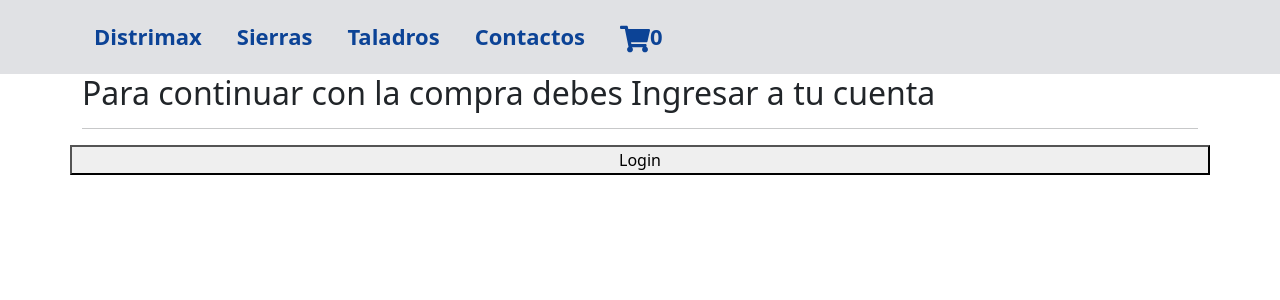
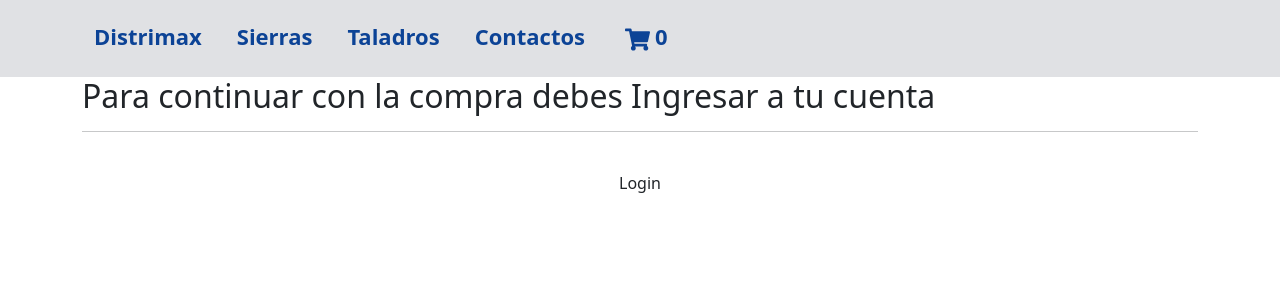
Before and after one commit to Diego-2021/Ecommerce_coder, a React (Create React App) app: page /detail/1 in a window 1280 px wide. Shown: the top 300 px of the page. Built offline with nearby package versions, Linux system fonts and the light colour scheme.

Commit message:
Se modifico estructura de botones

```diff
--- a/src/App.js
+++ b/src/App.js
@@ -29,8 +29,7 @@ function App() {
           <BrowserRouter>
             {/*navbar lo dejamos afuera del swich para que quede estatico cuando nos movemos*/}
             <NavBar />
-
-            <Switch>
+          <Switch>
             { isAuthenticated
               ?
               <>
--- a/src/components/CartScreen/CartScreen.js
+++ b/src/components/CartScreen/CartScreen.js
@@ -15,7 +15,7 @@ export const CartScreen = () => {
                 carrito.length === 0
                 ? <>
                     <h2>No hay productos agregados</h2>
-                    <Link to="/" className="btn btn-success">Comprar</Link>
+                    <Link to="/" className="btn btn-warning">Comprar</Link>
                  </>
                 :
                     <>
--- a/src/components/ItemCount/ItemCount.js
+++ b/src/components/ItemCount/ItemCount.js
@@ -20,17 +20,13 @@ export const ItemCount = ( {cantidad, modify, max} ) => {
             <button
                 onClick={handleRestar}
                 className="btn btn-primary"
-            >
-                -
+            > -
             </button>
-
-            <span className="mx-3">{cantidad}</span>
-
+            <span className="mx-2">{cantidad}</span>
             <button
                 onClick={handleSumar}
                 className="btn btn-primary"
-            >
-                +
+            > +
             </button>
         </div>
     )
--- a/src/components/ItemDetailContainer/ItemDetail.js
+++ b/src/components/ItemDetailContainer/ItemDetail.js
@@ -35,15 +35,14 @@ export const ItemDetail = ({ id, name, price, img, description, category, stock}
             <img src={img} alt={name}/>
             <p>{description}</p>
             <h4>Precio: ${price}</h4>
-            {/* opción de compra / contador */}
 
             { isInCart(id)
-                ? <Link to="/cart" className="btn btn-success">Terminar mi compra</Link>
+                ? <Link to="/cart" className="btn btn-warning">Terminar mi compra</Link>
                 :
                     <>
                         <ItemCount cantidad={cantidad} modify={setCantidad} max={stock}/>
                         <button
-                            className="btn btn-success my-2"
+                            className="btn btn-danger my-2"
                             onClick={handleAgregar}
                             >
                             Agregar
--- a/src/components/NavBar/NavBar.scss
+++ b/src/components/NavBar/NavBar.scss
@@ -19,7 +19,8 @@
 
         .widget {
             color: rgb(105, 150, 218) solid;
-            font-size: 30px;
+            font-size: 25px;
+            margin: 5px;
         }
 
         .activeLink {
--- a/src/components/UserAuthenticate/UserAuthenticate.js
+++ b/src/components/UserAuthenticate/UserAuthenticate.js
@@ -16,7 +16,7 @@ export const UserAuthenticate = () => {
             <hr/>
 
             <div className="row">
-                <button onClick={handlesubmit}> Login </button>
+                <button className="btn btn-danger, my-3" onClick={handlesubmit}> Login </button>
             </div>
         </div>
     </>
```
